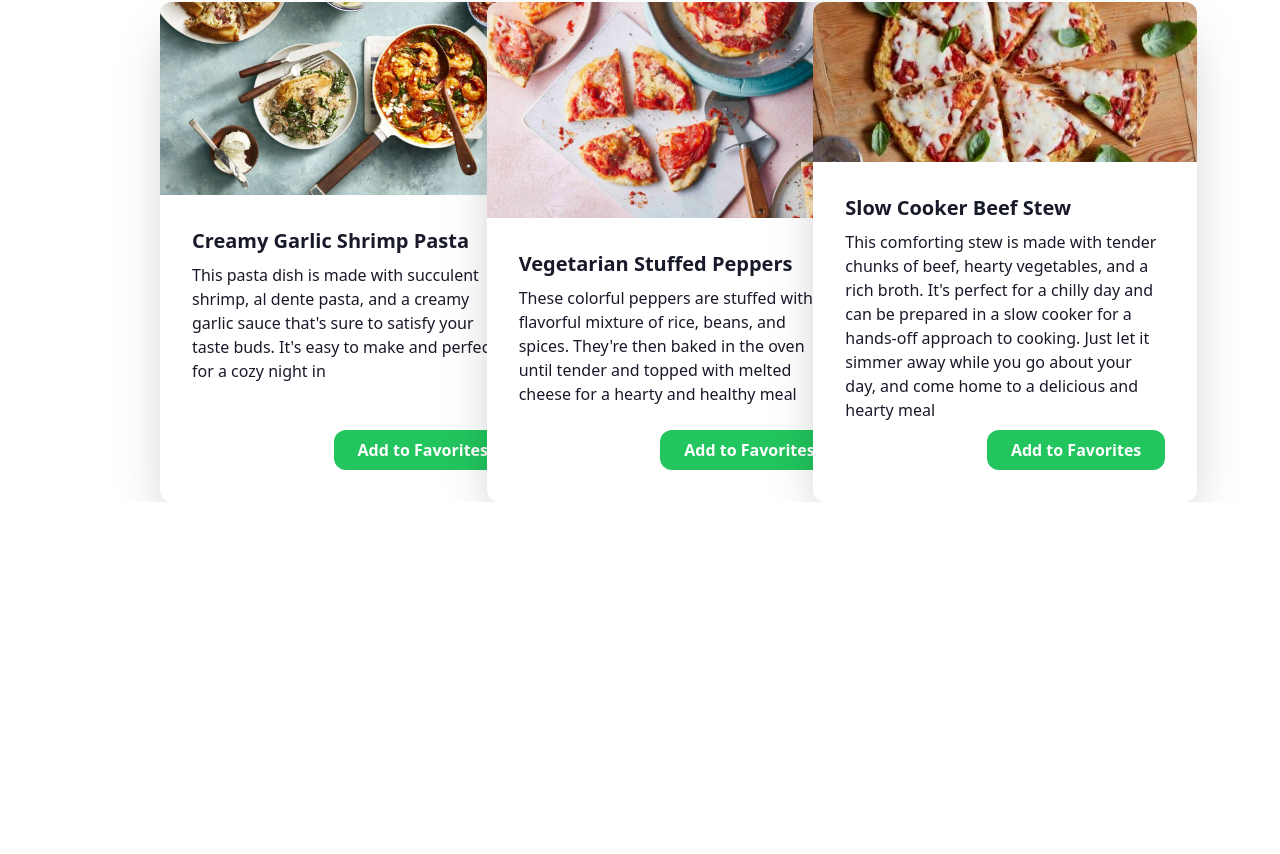
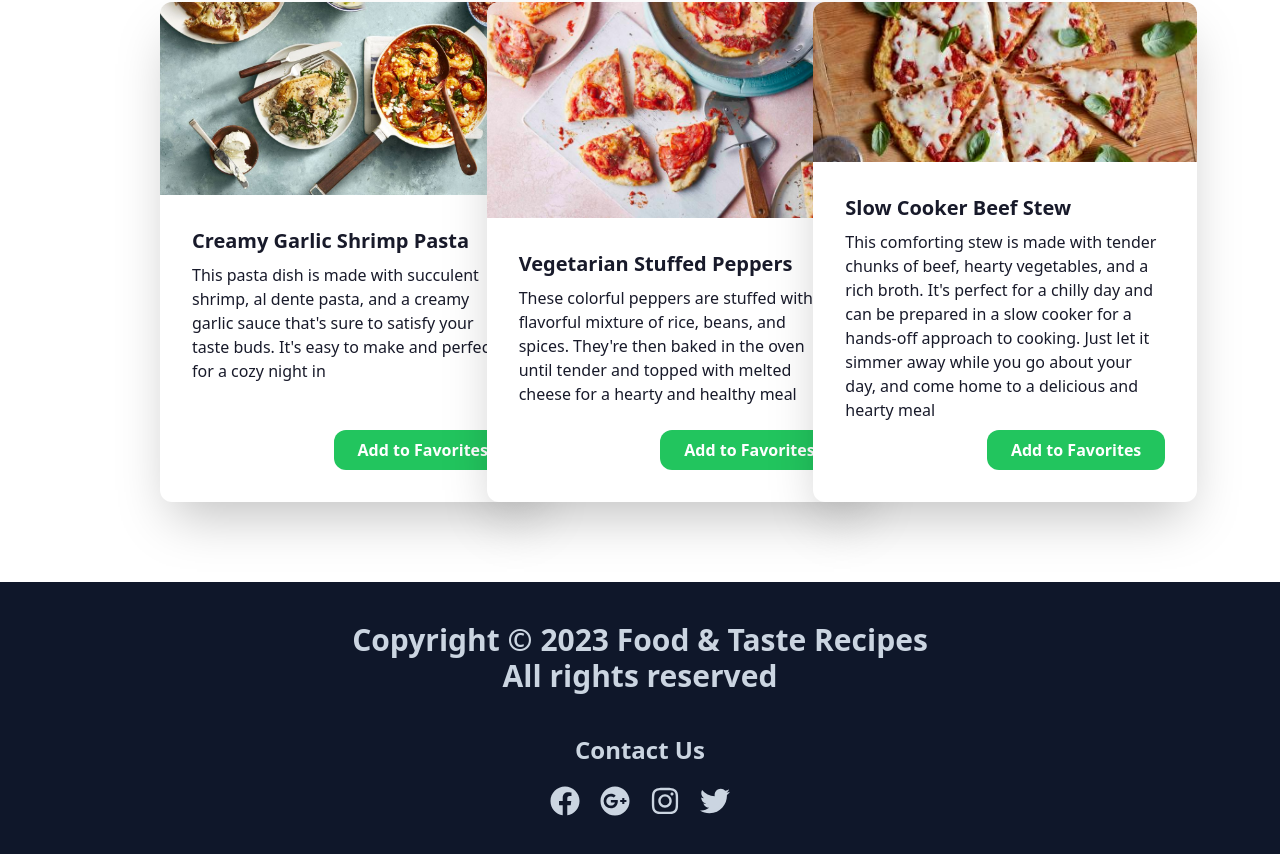
Before and after one commit to HasibUddin1/food-and-taste-client-side, a React (Vite) app: page / in a window 1280 px wide. Shown: the part 1413-2267 px from the top of the page. Before the commit the page ends 1915 px from the top, so only its background shows below. Built offline with nearby package versions, Linux system fonts and the light colour scheme; no server answers.

Commit message:
added footer for all routes

```diff
--- /dev/null
+++ b/src/Layout/Main.css
@@ -0,0 +1,3 @@
+.allButFooter{
+    min-height: calc(100vh - 300px);
+}
--- a/src/Layout/Main.jsx
+++ b/src/Layout/Main.jsx
@@ -3,13 +3,20 @@ import Header from '../components/Header/Header';
 import { Outlet } from 'react-router-dom';
 import { ToastContainer, toast } from 'react-toastify';
 import 'react-toastify/dist/ReactToastify.css';
+import Footer from '../components/Footer/Footer';
+import './Main.css'
 
 const Main = () => {
     return (
         <div>
-            <Header></Header>
-            <Outlet></Outlet>
-            <ToastContainer></ToastContainer>
+            <div className='allButFooter'>
+                <Header></Header>
+                <Outlet></Outlet>
+                <ToastContainer></ToastContainer>
+            </div>
+            <div>
+                <Footer></Footer>
+            </div>
         </div>
     );
 };
--- /dev/null
+++ b/src/components/Footer/Footer.jsx
@@ -0,0 +1,21 @@
+import React from 'react';
+import { FaFacebook, FaGooglePlus, FaInstagram, FaTwitter } from 'react-icons/fa';
+
+
+const Footer = () => {
+    return (
+        <div className='bg-slate-900 h-[300px] text-slate-300 p-10'>
+            <p className='text-3xl text-center font-bold'>Copyright © 2023 Food & Taste Recipes <br />
+                All rights reserved</p>
+            <h4 className='text-2xl font-semibold text-center mt-10'>Contact Us</h4>
+            <div className='flex justify-center gap-5 text-3xl mt-5'>
+                <FaFacebook></FaFacebook>
+                <FaGooglePlus></FaGooglePlus>
+                <FaInstagram></FaInstagram>
+                <FaTwitter></FaTwitter>
+            </div>
+        </div>
+    );
+};
+
+export default Footer;
--- a/src/components/Home/Home.jsx
+++ b/src/components/Home/Home.jsx
@@ -45,7 +45,7 @@ const Home = () => {
             </div>
             <h1 className='text-5xl font-bold text-center mb-5'>Find Out Our Best Recipes</h1>
             {/* Last Extra section */}
-            <div className='w-9/12 mx-auto grid grid-cols-3 gap-5'>
+            <div className='w-9/12 mx-auto grid grid-cols-3 gap-5 mb-20'>
                 <div className="card w-96 bg-base-100 shadow-2xl rounded-xl">
                     <figure><img src={imageOne} alt="Shoes" /></figure>
                     <div className="card-body">
```
